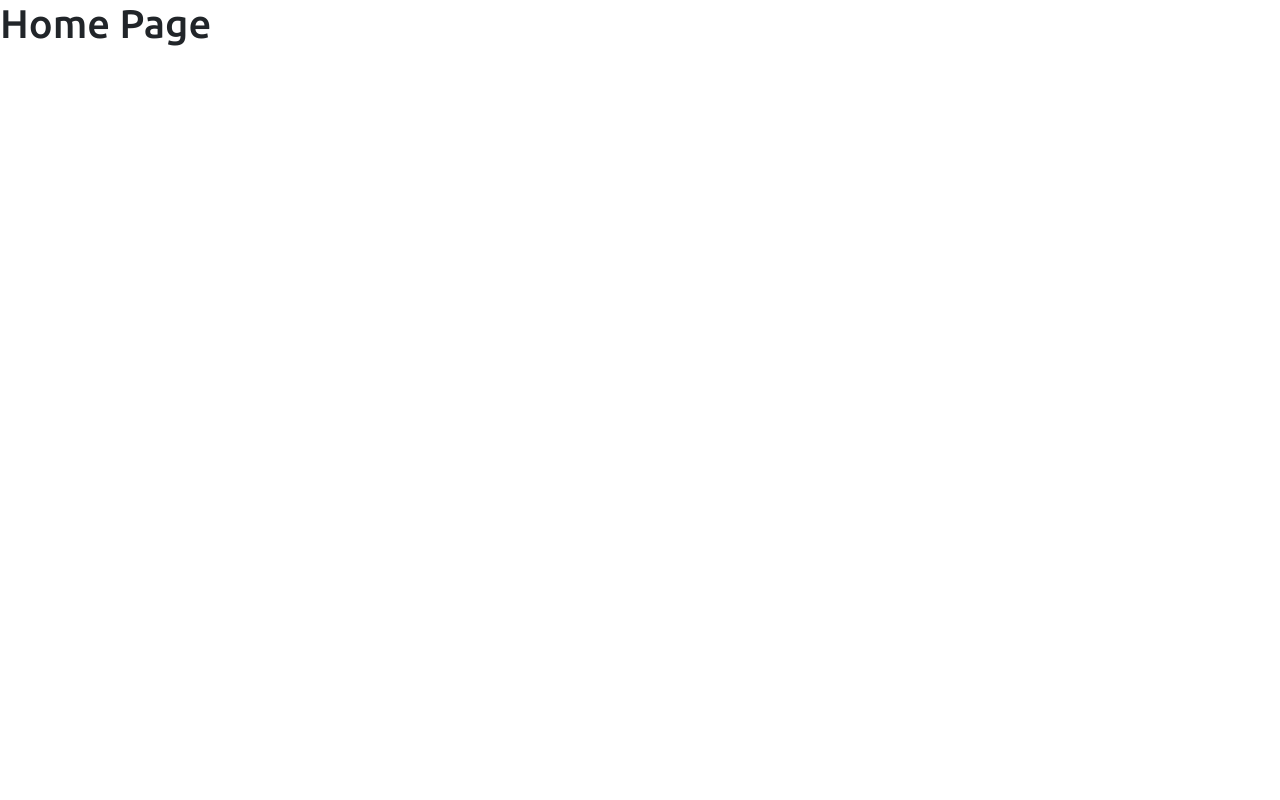
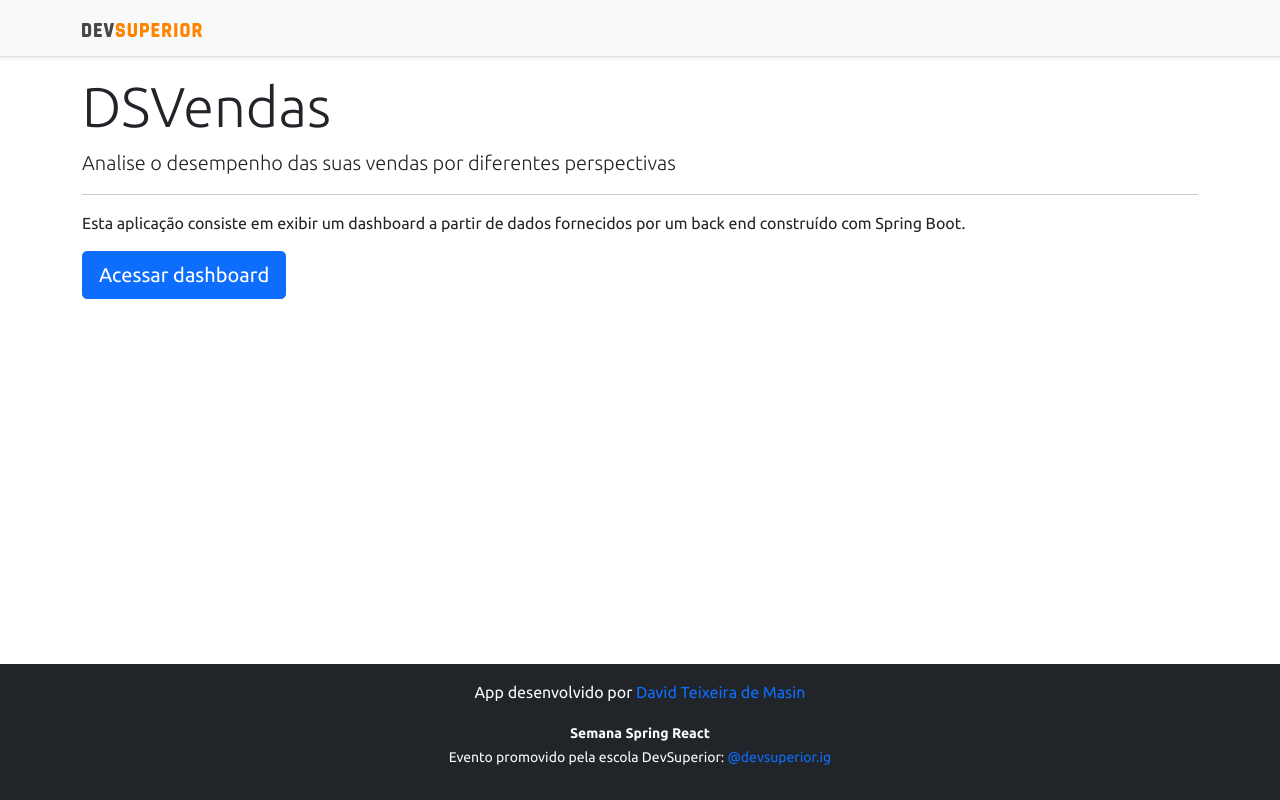
Before and after one commit to davidtmasin/SemanaSpringReactDevSuperior, a React (Create React App) app in the folder frontend/: page / in a window 1280 px wide. Built offline with nearby package versions, Linux system fonts and the light colour scheme.

Commit message:
Home & Navigation

```diff
--- a/frontend/src/assets/css/styles.css
+++ b/frontend/src/assets/css/styles.css
@@ -13,6 +13,10 @@
   display: flex;
   flex-direction: column;
   height: 100%;
+}
+
+a {
+  text-decoration: none;
 }
 
 .content {
--- a/frontend/src/components/NavBar/index.tsx
+++ b/frontend/src/components/NavBar/index.tsx
@@ -1,3 +1,4 @@
+import { Link } from 'react-router-dom'
 // Importou uma imagem usando um alias
 import ImgDsDark from 'assets/img/ds-dark.svg'
 
@@ -7,7 +8,9 @@
     <div className="d-flex flex-column flex-md-row align-items-center p-3 px-md-4 mb-3 bg-light border-bottom shadow-sm">
       <div className="container">
         <nav className="my-2 my-md-0 mr-md-3">
-          <img src={ImgDsDark} alt="DevSuperior" width="120" />
+          <Link to="/">
+            <img src={ImgDsDark} alt="DevSuperior" width="120" />
+          </Link>
         </nav>
       </div>
     </div>
--- a/frontend/src/pages/Home/index.tsx
+++ b/frontend/src/pages/Home/index.tsx
@@ -1,8 +1,29 @@
+import Footer from 'components/Footer'
+import NavBar from 'components/NavBar'
+import { Link } from 'react-router-dom'
+
 const Home = () => {
   return (
-    <div>
-      <h1>Home Page</h1>
-    </div>
+    <>
+      <NavBar />
+      <div className="container">
+        <div className="jumbotron">
+          <h1 className="display-4">DSVendas</h1>
+          <p className="lead">
+            Analise o desempenho das suas vendas por diferentes perspectivas
+          </p>
+          <hr />
+          <p>
+            Esta aplicação consiste em exibir um dashboard a partir de dados
+            fornecidos por um back end construído com Spring Boot.
+          </p>
+          <Link className="btn btn-primary btn-lg" to="/dashboard">
+            Acessar dashboard
+          </Link>
+        </div>
+      </div>
+      <Footer />
+    </>
   )
 }
 
```
